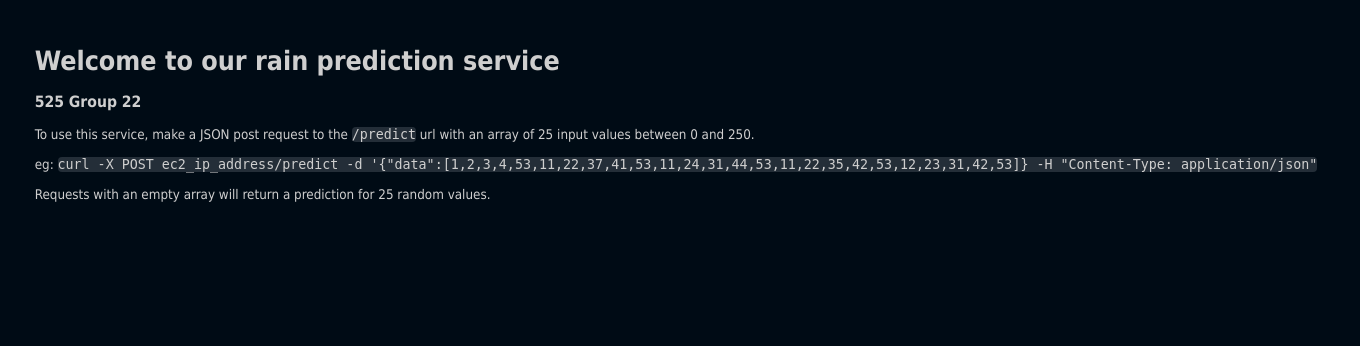
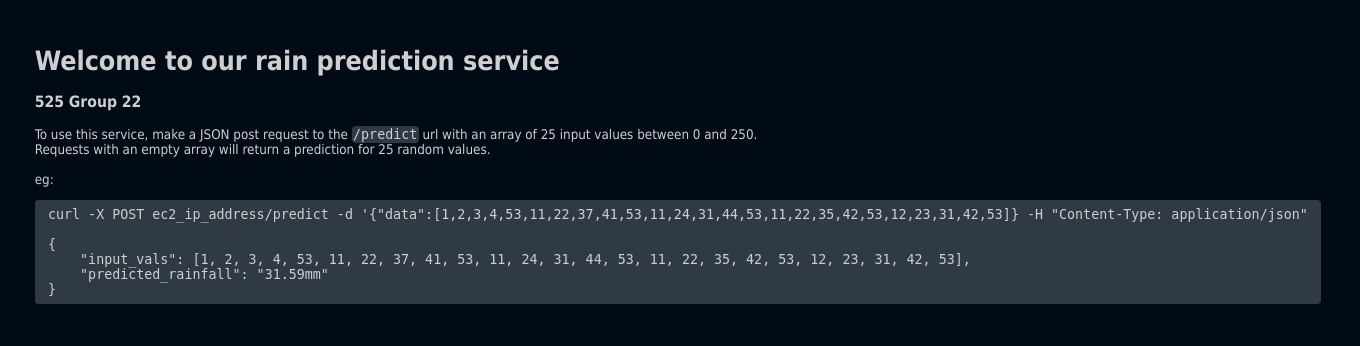
Before and after one commit to UBC-MDS/rainfall_group22, a Flask app: page / in a window 1360 px wide. Shown: the top 346 px of the page. Run offline with Flask 2, Linux system fonts and the light colour scheme; parts of the project's set-up code (start-up, migrations or seed data) failed here and were passed over.

Commit message:
Fix styling

```diff
--- a/app.py
+++ b/app.py
@@ -53,11 +53,16 @@ def index():
     # <link rel="stylesheet" type="text/css" href="{{ url_for('static', filename='style.css') }}">
     body = Markup("""
     <h3>525 Group 22</h3>
-    To use this service, make a JSON post request to the <code>/predict</code> url with an array of 25 input values between 0 and 250.<br><br>
+
+    To use this service, make a JSON post request to the <code>/predict</code> url with an array of 25 input values between 0 and 250.<br>
+    Requests with an empty array will return a prediction for 25 random values.<br><br>
+
     eg:
-    <code>curl -X POST ec2_ip_address/predict -d '{"data":[1,2,3,4,53,11,22,37,41,53,11,24,31,44,53,11,22,35,42,53,12,23,31,42,53]} -H "Content-Type: application/json"</code><br><br>
-
-    Requests with an empty array will return a prediction for 25 random values.
+    <pre>curl -X POST ec2_ip_address/predict -d '{"data":[1,2,3,4,53,11,22,37,41,53,11,24,31,44,53,11,22,35,42,53,12,23,31,42,53]} -H "Content-Type: application/json"<br>
+{
+    "input_vals": [1, 2, 3, 4, 53, 11, 22, 37, 41, 53, 11, 24, 31, 44, 53, 11, 22, 35, 42, 53, 12, 23, 31, 42, 53],
+    "predicted_rainfall": "31.59mm"
+}</pre><br><br>
     """)
 
     return render_template(
--- a/static/style.css
+++ b/static/style.css
@@ -7,33 +7,27 @@ html {
     padding-top: 2em;
 }
 
-/* body {
-    color: blue;
-} */
+pre {
+    font-family:  "SF Mono", SFMono-Regular, ui-monospace, "DejaVu Sans Mono", Consolas, monospace;
+    background-color: rgba(240, 246, 252, 0.2);
+    border-radius: 4px;
+    width: min-content;
+    padding: 0.5em;
+    padding-left: 1em;
+    padding-right: 1em;
+}
 
 code {
     font-family:  "SF Mono", SFMono-Regular, ui-monospace, "DejaVu Sans Mono", Consolas, monospace;
-    background-color: rgba(240, 246, 252, 0.15);
-    border-bottom-color: rgb(207, 207, 207);
-    border-bottom-left-radius: 4px;
-    border-bottom-right-radius: 4px;
-    border-bottom-style: none;
-    border-bottom-width: 0px;
+    background-color: rgba(240, 246, 252, 0.2);
+    border-color: rgb(207, 207, 207);
+    padding: 0.1em;
+    border-radius: 4px;
+    border-style: none;
+    border-width: 0px;
     border-image-outset: 0px;
     border-image-repeat: stretch;
     border-image-slice: 100%;
-    border-image-source: none;
     border-image-width: 1;
-    border-left-color: rgb(207, 207, 207);
-    border-left-style: none;
-    border-left-width: 0px;
-    border-right-color: rgb(207, 207, 207);
-    border-right-style: none;
-    border-right-width: 0px;
-    border-top-color: rgb(207, 207, 207);
-    border-top-left-radius: 4px;
-    border-top-right-radius: 4px;
-    border-top-style: none;
-    border-top-width: 0px;
     box-sizing: content-box;
 }
```
